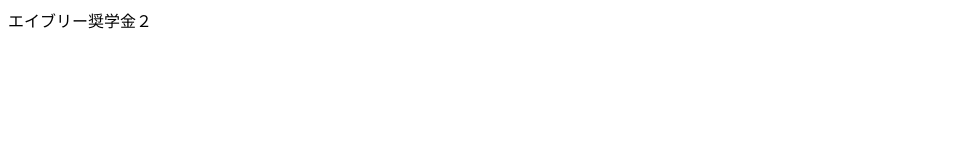
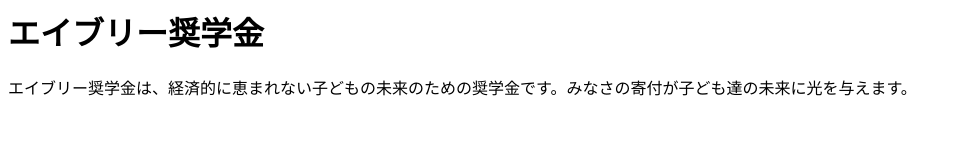
Before and after one commit to avery-scholarship/avery-scholarship.github.io, a plain HTML site: page index.html in a window 1280 px wide. Shown: the whole page, without its empty margins (0-961 px from the left). Drawn offline with Linux system fonts and the light colour scheme.

Commit message:
Update index.html

```diff
--- a/index.html
+++ b/index.html
@@ -1 +1,2 @@
-<HTML><BODY>エイブリー奨学金２</BODY></HTML>
+<HTML><TITLE>エイブリー奨学金</TITLE><BODY><h1>エイブリー奨学金</h1>
+<p>エイブリー奨学金は、経済的に恵まれない子どもの未来のための奨学金です。みなさの寄付が子ども達の未来に光を与えます。</p></BODY></HTML>
```
